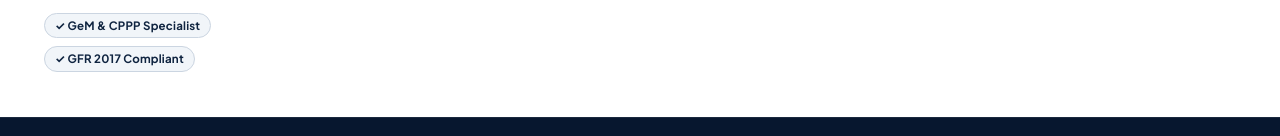
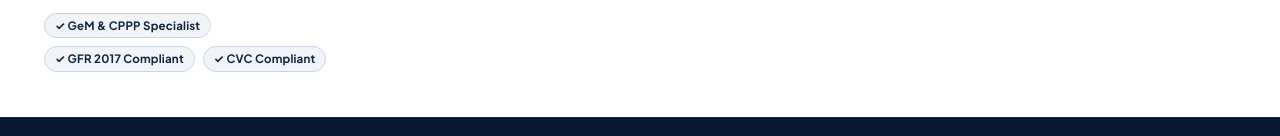
Before and after one commit to technomantraindia-lang/minesh-bhav, a plain HTML site: page about-founder.html in a window 1280 px wide. Shown: the part 3831-3967 px from the top of the page. Drawn offline with Linux system fonts and the light colour scheme.

Commit message:
Add 'CVC Compliant' badge below 'GFR 2017 Compliant' across all website footers

```diff
--- a/about-founder.html
+++ b/about-founder.html
@@ -544,6 +544,7 @@
           <div class="footer-badges-wrap">
             <span class="footer-badge-pill">✓ GeM &amp; CPPP Specialist</span>
             <span class="footer-badge-pill">✓ GFR 2017 Compliant</span>
+            <span class="footer-badge-pill">✓ CVC Compliant</span>
           </div>
         </div>
 
```
Also changed, not shown: about-us-page.html (+1 -0 lines), about-us.html (+1 -0 lines), client-credentials-page.html (+1 -0 lines), client-credentials.html (+1 -0 lines), core-strengths-page.html (+1 -0 lines), core-strengths.html (+1 -0 lines), enquiry-page.html (+1 -0 lines), enquiry.html (+1 -0 lines), govt-segments-page.html (+1 -0 lines), govt-segments.html (+1 -0 lines), index.html (+1 -0 lines), industries-page.html (+1 -0 lines), industries.html (+1 -0 lines), services.html (+1 -0 lines).
